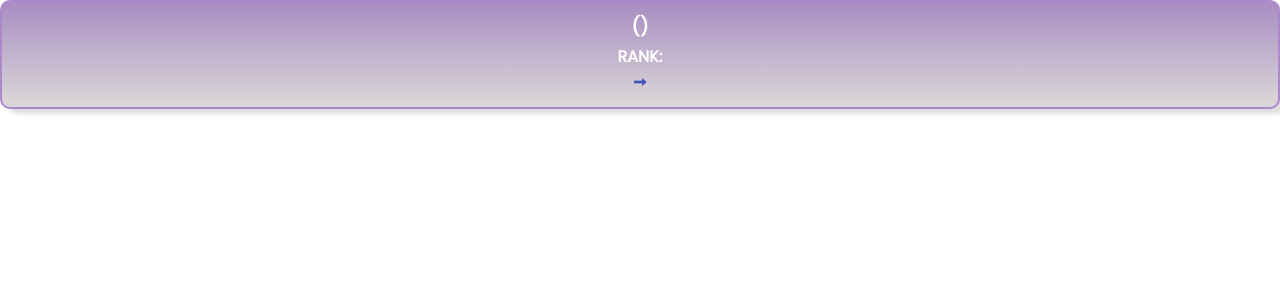
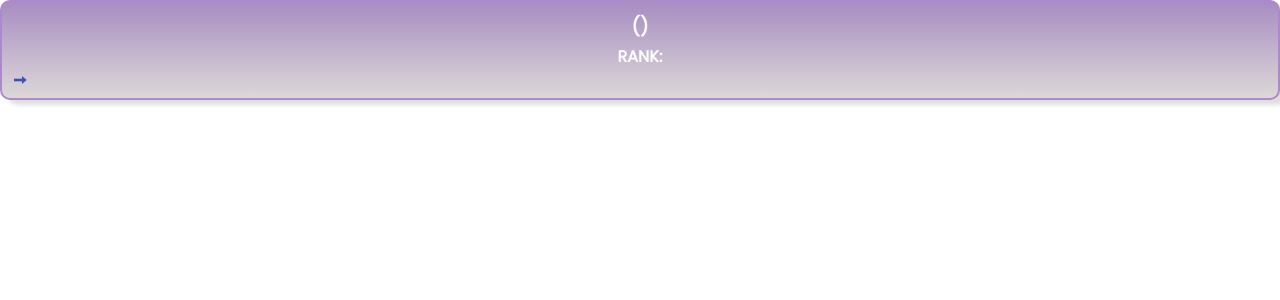
Before and after one commit to yetemegn-telaye/Capstone-React, a React (Create React App) app: page /coin in a window 1280 px wide. Shown: the top 300 px of the page. Built offline with nearby package versions, Linux system fonts and the light colour scheme.

Commit message:
Fix deploy error

```diff
--- a/src/components/Coin.js
+++ b/src/components/Coin.js
@@ -21,7 +21,7 @@ const Coin = (props) => {
         RANK:
         {rank}
       </p>
-      <Link to={`/coin-details/${coinId}`}><FcRight /></Link>
+      <FcRight />
     </Link>
   );
 };
```
Also changed, not shown: 1 other file (tests, documents, lock files or other folders).
